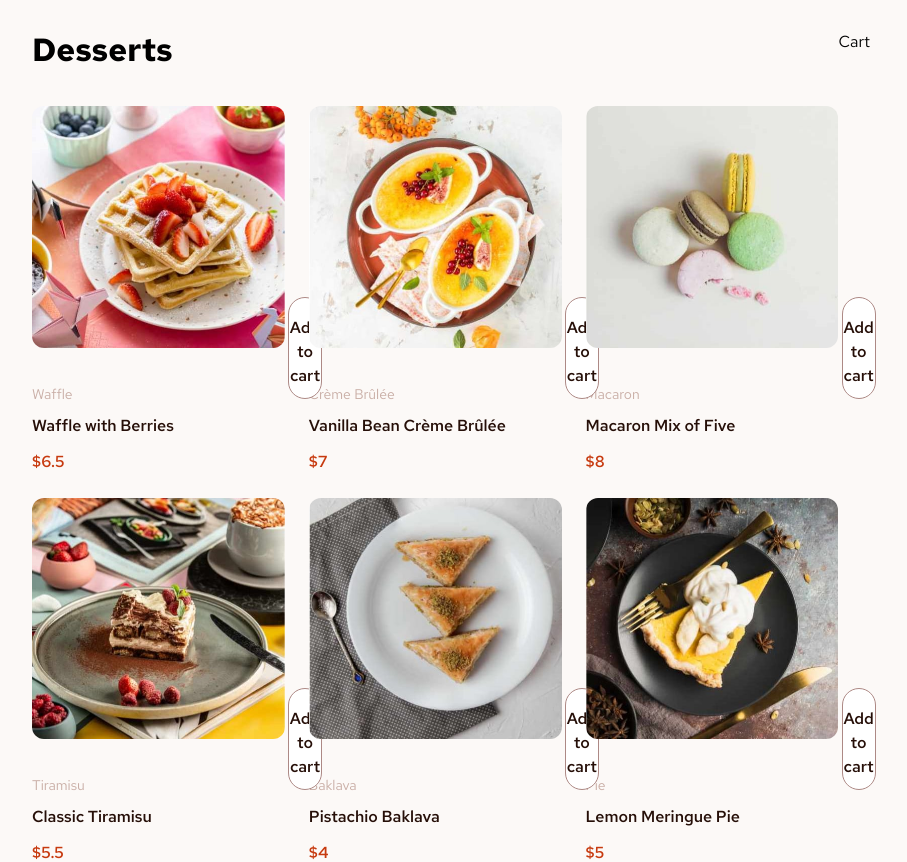
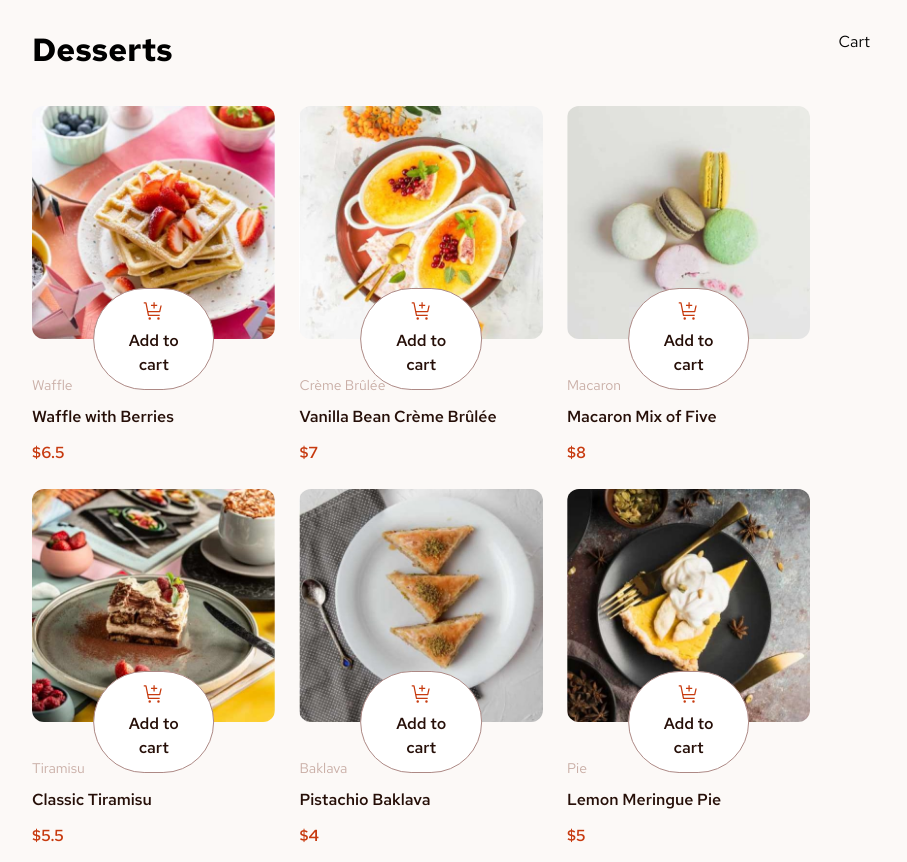
Before and after one commit to devPauloski/product-list-with-cart, a React (Vite) app: page / in a window 1280 px wide. Shown: the top 862 px of the page, without its empty margins (32-939 px from the left). Built offline with nearby package versions, Linux system fonts and the light colour scheme.

Commit message:
Style product list

```diff
--- a/src/App.jsx
+++ b/src/App.jsx
@@ -5,7 +5,7 @@ import Order from "./components/Order.jsx";
 
 function App() {
   return (
-    <main className="max-w-[35rem] md:max-w-[76.25rem] mx-auto w-[90%] grid my-[1.875rem] md:grid-cols-[1fr_30%]">
+    <main className="max-w-[35rem] md:max-w-[76.25rem] mx-auto w-[90%] grid my-[1.875rem] md:grid-cols-[1fr_30%] gap-7">
       <Product />
       <Cart />
       <Order />
--- a/src/components/Product.jsx
+++ b/src/components/Product.jsx
@@ -4,7 +4,7 @@ function ProductList() {
   const products = data.map((item) => {
     return (
       <li key={item.id}>
-        <div className="relative">
+        <div className="relative mb-9">
           <picture>
             <source srcSet={item.image.desktop} media="(min-width: 64em)" />
             <source srcSet={item.image.tablet} media="(min-width: 48em)" />
@@ -14,7 +14,7 @@ function ProductList() {
               className="rounded-xl"
             />
           </picture>
-          <button className="inline-flex px-4 py-2.5 border-1 flex-wrap gap-2 rounded-[100vmax] cursor-pointer border-rose-400 absolute  items-center justify-center inset-x-[20vw] -translate-y-2/4 bg-white">
+          <button className="inline-flex px-6 py-3 border-1 flex-wrap gap-2 rounded-[100vmax] cursor-pointer border-rose-400 absolute items-center justify-center -translate-y-2/4 bg-white -translate-x-2/4 left-2/4">
             <img src="/assets/images/icon-add-to-cart.svg" alt="" />
             <span className="font-medium text-rose-900">Add to cart</span>
           </button>
@@ -28,7 +28,7 @@ function ProductList() {
             </button>
           </div>
         </div>
-        <p className="mt-9 text-rose-300 mb-2.5 text-sm">{item.category}</p>
+        <p className="text-rose-300 mb-2.5 text-sm">{item.category}</p>
         <h2 className="mb-3 font-medium text-rose-900">{item.name}</h2>
         <p className="font-medium text-red">${item.price}</p>
       </li>
```
